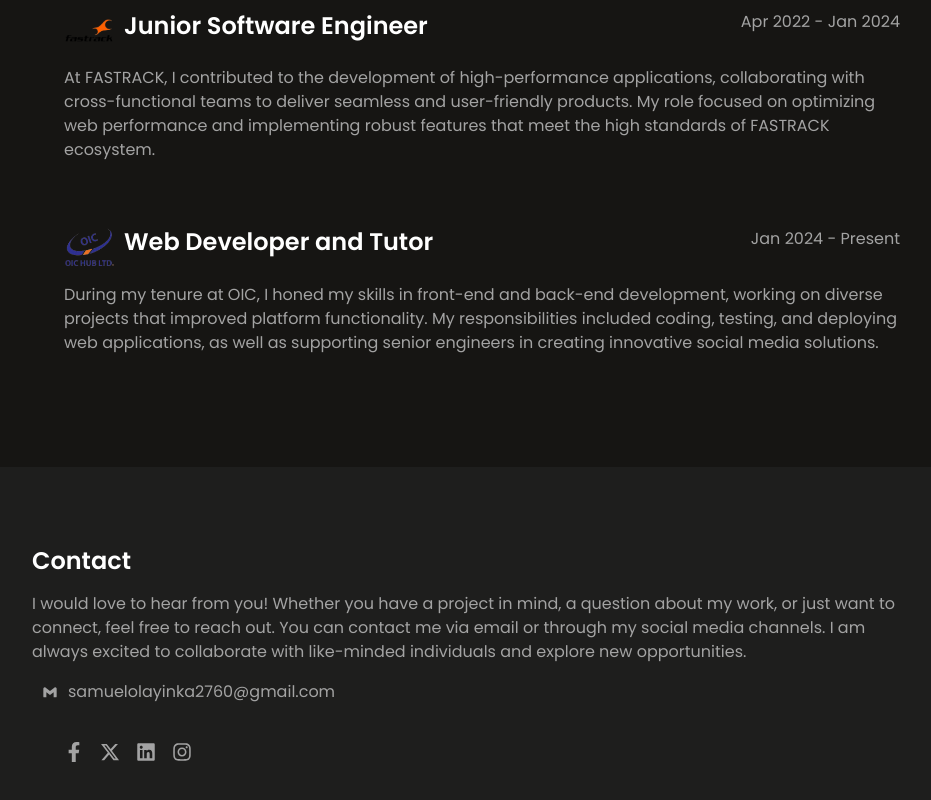
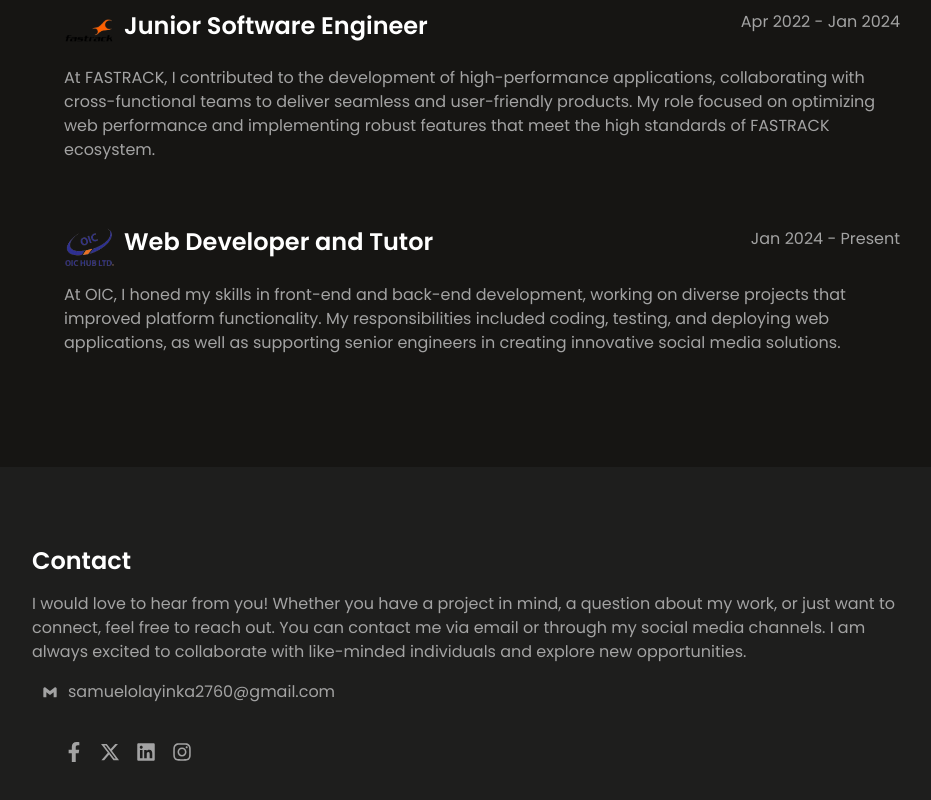
Before and after one commit to johnsam3251/portfoliojohnsam, a React (Vite) app: page / in a window 1280 px wide. Shown: the part 2912-3712 px from the top of the page, without its empty margins (174-1105 px from the left). Built offline with nearby package versions, Linux system fonts and the light colour scheme.

Commit message:
lastbestbests commit

```diff
--- a/src/Frontend/Portfolio.jsx
+++ b/src/Frontend/Portfolio.jsx
@@ -365,11 +365,11 @@ const Portfolio = () => {
               <p>Jan 2024 - Present</p>
             </div>
             <p>
-              During my tenure at OIC, I honed my skills in front-end and
-              back-end development, working on diverse projects that improved
-              platform functionality. My responsibilities included coding,
-              testing, and deploying web applications, as well as supporting
-              senior engineers in creating innovative social media solutions.
+              At OIC, I honed my skills in front-end and back-end development,
+              working on diverse projects that improved platform functionality.
+              My responsibilities included coding, testing, and deploying web
+              applications, as well as supporting senior engineers in creating
+              innovative social media solutions.
             </p>
           </li>
         </ul>
```
